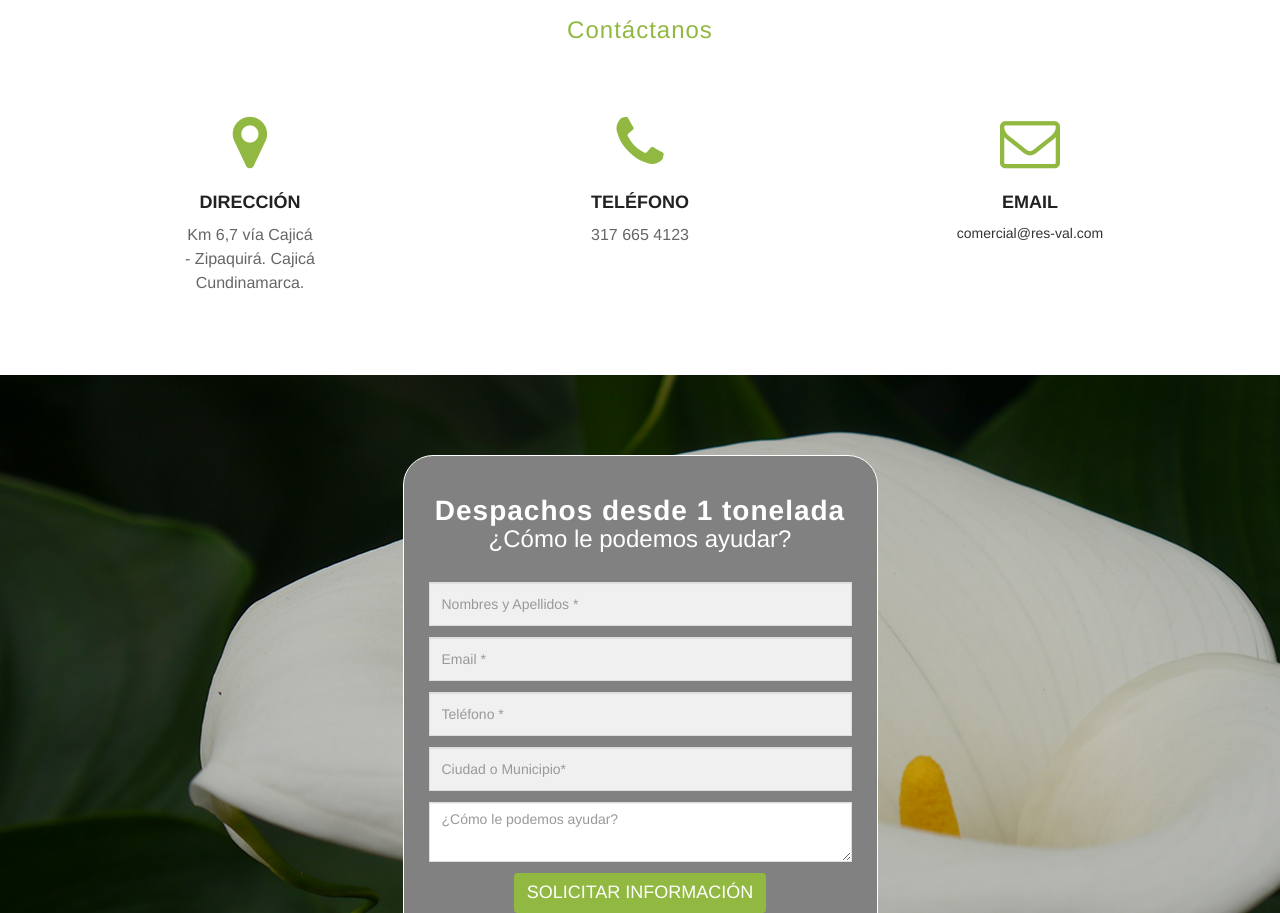
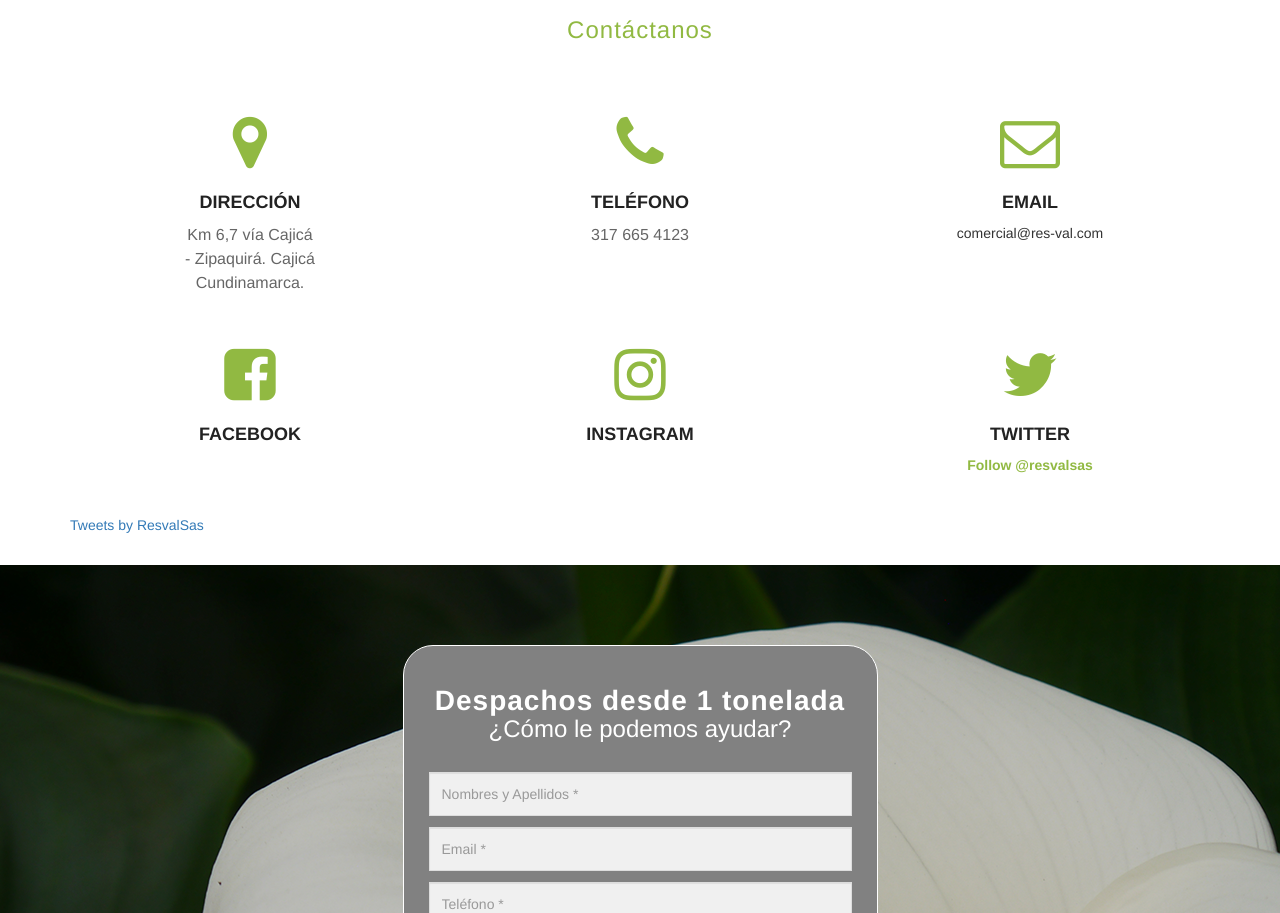
Before and after one commit to jhoncbernal/resval, a website: page index.html in a window 1280 px wide. Shown: the part 4991-5904 px from the top of the page. Drawn offline with nearby package versions, Linux system fonts and the light colour scheme.

Commit message:
add socialmedia links

```diff
--- a/index.html
+++ b/index.html
@@ -639,24 +639,50 @@
       </div>
       <div class="row contenido_contacto">
         <!-- Office Location -->
+        <a href="https://goo.gl/maps/FR9dPeZBjCkAEefE7">
         <div class="col-xs-6 col-sm-6 col-md-4 contact-info text-center"> <i class="fa fa-map-marker"></i>
           <h4 class="contact_title">Dirección</h4>
           <p class="contact_direc">Km 6,7 vía Cajicá <br />- Zipaquirá. Cajicá<br />Cundinamarca.</p>
+        </div></a>
+        <!-- Call Us -->
+        <a href="tel:3176654123">
+        <div class="col-xs-6 col-sm-6 col-md-4 contact-info text-center"> <i class="fa fa-phone"></i>
+          <h4 class="contact_title">Teléfono</h4>
+          <p class="contact_telefono">317 665 4123</p></a>
+        </div>
+        <!-- Email Address -->
+        <a href="mailto:comercial@res-val.com;info@res-val.com"
+            class="contact_email">
+        <div class="col-xs-6 col-sm-6 col-md-4 contact-info text-center"> <i class="fa fa-envelope-o"></i>
+          <h4 class="contact_title">Email</h4> </a>comercial@res-val.com
+        </div>
+      </div>
+      <div class="row contenido_contacto">
+        <!-- Office Location -->
+        <a href="https://www.facebook.com/people/Resval-Valoración-Residuos/100013333664679">
+        <div class="col-xs-6 col-sm-6 col-md-4 contact-info text-center"> <i class="fa fa-facebook-square"></i>
+          <h4 class="contact_title">Facebook</h4></a>
+
         </div>
         <!-- Call Us -->
-        <div class="col-xs-6 col-sm-6 col-md-4 contact-info text-center"> <i class="fa fa-phone"></i>
-          <h4 class="contact_title">Teléfono</h4>
-          <p class="contact_telefono">317 665 4123</p>
+        <a href="https://www.instagram.com/resvalsasesp/?igshid=f2q77z8ytovb">
+        <div class="col-xs-6 col-sm-6 col-md-4 contact-info text-center"> <i class="fa fa-instagram"></i>
+          <h4 class="contact_title">Instagram</h4></a>
         </div>
-        <!-- Email Address -->
-        <div class="col-xs-6 col-sm-6 col-md-4 contact-info text-center"> <i class="fa fa-envelope-o"></i>
-          <h4 class="contact_title">Email</h4> <a href="mailto:comercial@res-val.com;info@res-val.com"
-            class="contact_email"></a>comercial@res-val.com
+        <!-- Email twitter -->
+        <div class="col-xs-6 col-sm-6 col-md-4 contact-info text-center"> <i class="fa fa-twitter"></i>
+        <h4 class="contact_title">Twitter</h4>
+          <a href="https://twitter.com/resvalsas?ref_src=twsrc%5Etfw" class="twitter-follow-button" data-size="large" data-dnt="true" data-show-count="false">Follow @resvalsas</a><script async src="https://platform.twitter.com/widgets.js" charset="utf-8"></script>
         </div>
 
       </div>
+
+
       <!-- End row -->
     </div>
+    <div class="container">
+    <a class="twitter-timeline" data-height="800" href="https://twitter.com/ResvalSas?ref_src=twsrc%5Etfw">Tweets by ResvalSas</a> <script async src="https://platform.twitter.com/widgets.js" charset="utf-8"></script>
+  </div>
     <!-- End container -->
     <!-- GOOGLE MAP            ============================================= -->
     <div class="contenedor_mapa"></div>
```
